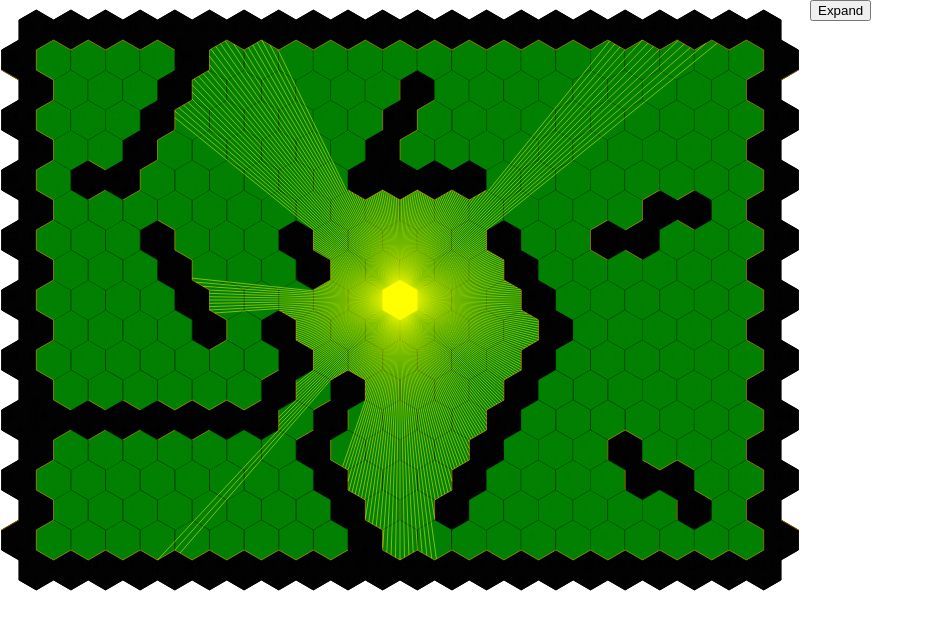
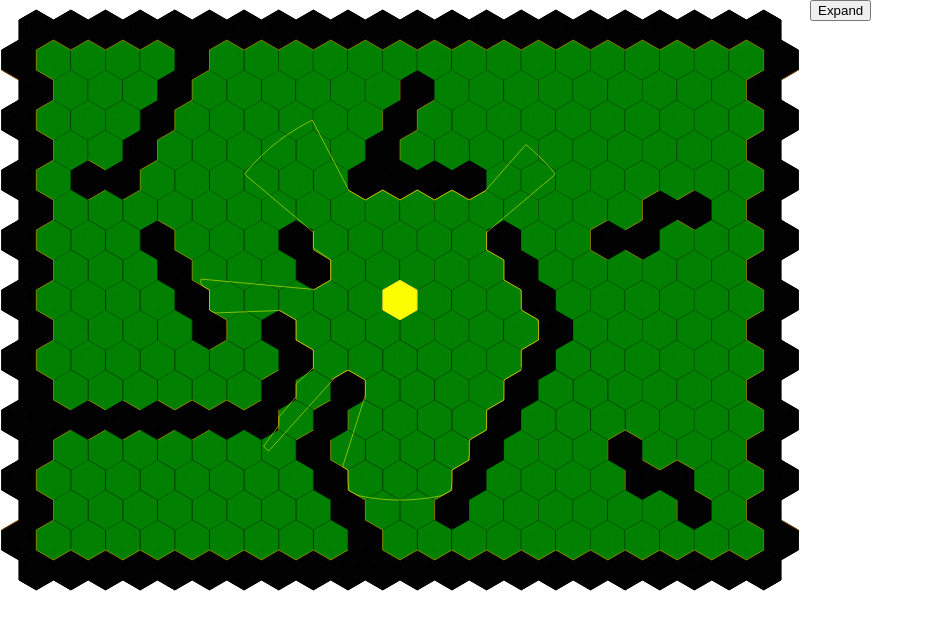
Before and after one commit to Eldamarth/hexBoard, a React (Create React App) app: page / in a window 1280 px wide. Shown: the top 630 px of the page, without its empty margins (0-933 px from the left). Built offline with nearby package versions, Linux system fonts and the light colour scheme.

Commit message:
Draw FOV circle around endpoints of FOV rays

```diff
--- a/src/components/canvas.jsx
+++ b/src/components/canvas.jsx
@@ -157,7 +157,8 @@ class Canvas extends Component {
       hexPathMap: [],
       path: [],
       hexSides: [],
-      nearestObstacles:[],
+      nearestObstacles: [],
+      playerSight: 200,
     };
   }
 
@@ -208,7 +209,7 @@ class Canvas extends Component {
     //   return true;
     // }
 
-    if (nextState.cameFrom != this.state.cameFrom) {
+    if (nextState.cameFrom !== this.state.cameFrom) {
       const { canvasWidth, canvasHeight } = this.state.canvasSize;
       const ctx = this.canvasView.getContext("2d");
       ctx.clearRect(0, 0, canvasWidth, canvasHeight);
@@ -269,7 +270,6 @@ class Canvas extends Component {
           let bottomH = JSON.stringify(
             this.Hex(col - posSpacer, row, -(col - posSpacer) - row)
           );
-          console.log(this.state.obstacles.includes(bottomH));
           if (!this.state.obstacles.includes(bottomH)) {
             hexPathMap.push(bottomH);
           }
@@ -471,9 +471,9 @@ class Canvas extends Component {
     const { cameFrom } = this.state;
     start = JSON.stringify(start);
     current = JSON.stringify(current);
-    if (cameFrom[current] != undefined) {
+    if (cameFrom[current] !== undefined) {
       let path = [current];
-      while (current != start) {
+      while (current !== start) {
         current = cameFrom[current];
         path.push(current);
       }
@@ -536,7 +536,6 @@ class Canvas extends Component {
     }
   }
 
-
   //  PICK UP HERE
   //  FOV NOT DRAWING ON LOAD, ONLY ON MOVE
 
@@ -567,8 +566,8 @@ class Canvas extends Component {
   }
 
   visibleField() {
-    const { playerPosition, hexSides } = this.state;
-
+    const { playerPosition, hexSides,playerSight } = this.state;
+    let endPoints = [];
     for (let i = 0; i < hexSides.length; i++) {
       let side = JSON.parse(hexSides[i]);
       this.drawLine(
@@ -595,7 +594,16 @@ class Canvas extends Component {
           side.end.y
         );
         if (intersect) {
-          this.drawLine(this.canvasInteraction, center, intersect, 1, "yellow");
+          const distance = this.getDistance(center, intersect)
+          if (distance < playerSight) {
+            // this.drawLine(this.canvasInteraction, center, intersect, 1, "yellow");
+            endPoints.push(intersect)
+          } else {
+            const t = playerSight/distance;
+            const point = this.Point((1-t)*center.x+t*intersect.x, (1-t)*center.y+t*intersect.y)
+            // this.drawLine(this.canvasInteraction, center, point, 1, "yellow");
+            endPoints.push(point);
+          }
           break;
         }
         // else {
@@ -604,28 +612,36 @@ class Canvas extends Component {
       }
       // this.drawLine(this.canvasInteraction, lineStart, lineEnd, 1, "red");
     }
+
+    for (let i = 0; i < endPoints.length-1; i++) {
+      this.drawLine(this.canvasInteraction, endPoints[i], endPoints[i===360?0:i+1], 1, "yellow");
+    }
   }
 
   getObstacleSides() {
     const { nearestObstacles, playerPosition } = this.state;
-    const {col,row,s} = playerPosition;
-    const playerPositionCenter = this.hexToPix(this.Hex(col,row,s))
+    const { col, row, s } = playerPosition;
+    const playerPositionCenter = this.hexToPix(this.Hex(col, row, s));
     let arr = [];
     nearestObstacles.map(obs => {
       let hexCenter = this.hexToPix(JSON.parse(obs));
-      let fromPlayerToHex = Math.floor(this.getDistance(playerPositionCenter, hexCenter));
+      let fromPlayerToHex = Math.floor(
+        this.getDistance(playerPositionCenter, hexCenter)
+      );
       for (let i = 0; i < 6; i++) {
-        let neighbor = JSON.stringify(this.getCubeNeighbor(JSON.parse(obs), i))
+        let neighbor = JSON.stringify(this.getCubeNeighbor(JSON.parse(obs), i));
         if (!nearestObstacles.includes(neighbor)) {
           let start = this.getHexCornerCoord(hexCenter, i);
           let end = this.getHexCornerCoord(hexCenter, i + 1);
-          let center = {x:((start.x+end.x)/2),y:((start.y+end.y)/2)};
-          let fromPlayerToSide = Math.floor(this.getDistance(playerPositionCenter, center))
+          let center = { x: (start.x + end.x) / 2, y: (start.y + end.y) / 2 };
+          let fromPlayerToSide = Math.floor(
+            this.getDistance(playerPositionCenter, center)
+          );
           let side = JSON.stringify({ start, end });
           if (fromPlayerToSide <= fromPlayerToHex && !arr.includes(side)) {
             arr.push(side);
-          }else {
-          continue;
+          } else {
+            continue;
           }
         }
       }
@@ -634,12 +650,12 @@ class Canvas extends Component {
       {
         hexSides: arr
       },
-      this.visibleFieldCallBack = () => this.visibleField()
+      (this.visibleFieldCallBack = () => this.visibleField())
     );
   }
 
-  getDistance(a, b){
-    return Math.hypot(a.x-b.x, a.y-b.y)
+  getDistance(a, b) {
+    return Math.hypot(a.x - b.x, a.y - b.y);
   }
 
   between(a, b, c) {
@@ -794,7 +810,7 @@ class Canvas extends Component {
       this.Hex(-1, 0, 1),
       this.Hex(0, -1, 1),
       this.Hex(1, -1, 0),
-      this.Hex(1, 0, -1),
+      this.Hex(1, 0, -1)
     ];
     return cubeDirections[direction];
   }
@@ -824,13 +840,13 @@ class Canvas extends Component {
   }
 
   breadthFirstSearch(playerPosition) {
-    let {obstacles, hexPathMap} = this.state;
+    let { obstacles, hexPathMap } = this.state;
     let frontier = [playerPosition];
     let cameFrom = {};
     let nearestObstacles = [];
     cameFrom[JSON.stringify(playerPosition)] = JSON.stringify(playerPosition);
 
-    while (frontier.length != 0) {
+    while (frontier.length !== 0) {
       let current = frontier.shift();
       let arr = this.getNeighbors(current);
       arr.map(element => {
@@ -842,7 +858,7 @@ class Canvas extends Component {
           cameFrom[JSON.stringify(element)] = JSON.stringify(current);
         }
         if (obstacles.includes(JSON.stringify(element))) {
-          nearestObstacles.push(JSON.stringify(element))
+          nearestObstacles.push(JSON.stringify(element));
         }
       });
     }
@@ -850,7 +866,7 @@ class Canvas extends Component {
     this.setState(
       {
         cameFrom: cameFrom,
-        nearestObstacles: nearestObstacles,
+        nearestObstacles: nearestObstacles
       },
       (this.getObstacleSidesCallBack = () => this.getObstacleSides())
     );
```
